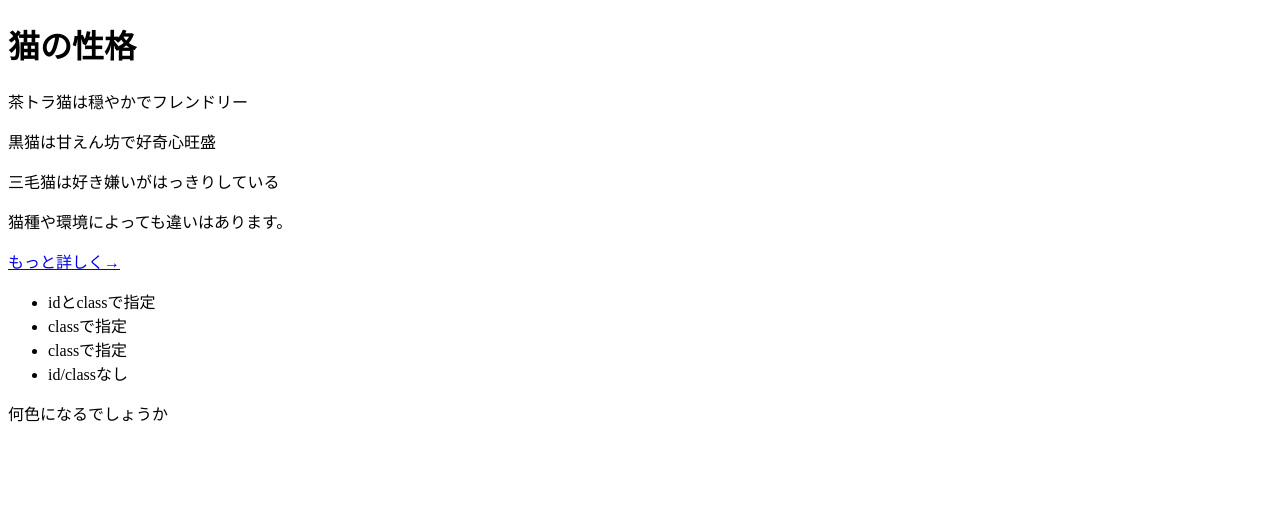
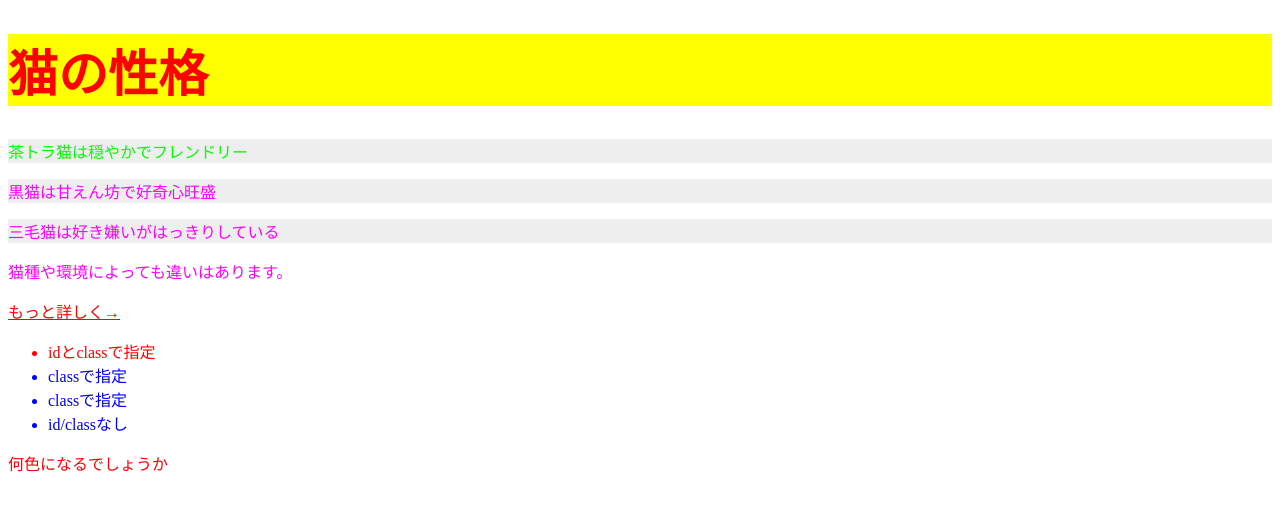
Before and after one commit to kk04260210/S1A321, a plain HTML site: page ensyu/09.html in a window 1280 px wide. Drawn offline with Linux system fonts and the light colour scheme.

Commit message:
Add files via upload

```diff
--- /dev/null
+++ b/ensyu/08.css
@@ -0,0 +1,6 @@
+@charset "UTF-8";
+p {
+    color: #ef626c;
+    font-size: 16px;
+    margin: 20px;
+}
--- /dev/null
+++ b/ensyu/09.css
@@ -0,0 +1,34 @@
+@charset "UTF-8";
+*{
+    color: #00f;
+    font-size: 16px;
+}
+h1 {
+    color: #ff0;
+    background-color: #ff0;
+    font-size: 50px;
+}
+div p {
+    background-color: #eee;
+}
+h1,a {
+    color: #f00;
+}
+li#colorRed{
+    color: #f00;
+}
+li.colorBlue {
+    color: #00f;
+}
+input[type="text"] {
+    background-color: #eee;
+}
+#red {
+    color: #f00;
+}
+.blue {
+    color: #00f;
+}
+p {
+    color: #666;
+}
--- a/ensyu/09.html
+++ b/ensyu/09.html
@@ -3,22 +3,28 @@
   <head>
     <meta charset="UTF-8" />
     <title>セレクタと適用ルール</title>
+    <link rel="stylesheet" href="09.css">
+    <style>
+      p {
+        color: #f0f;
+      }
+    </style>
   </head>
   <body>
     <h1>猫の性格</h1>
     <div>
-      <p>茶トラ猫は穏やかでフレンドリー</p>
+      <p style="color: #0f0;">茶トラ猫は穏やかでフレンドリー</p>
       <p>黒猫は甘えん坊で好奇心旺盛</p>
       <p>三毛猫は好き嫌いがはっきりしている</p>
     </div>
     <p>猫種や環境によっても違いはあります。</p>
     <a href="#">もっと詳しく→</a>
     <ul>
-      <li>idとclassで指定</li>
-      <li>classで指定</li>
-      <li>classで指定</li>
+      <li id="colorRed" class="colorBlue">idとclassで指定</li>
+      <li class="colorBule">classで指定</li>
+      <li class="colorBlue">classで指定</li>
       <li>id/classなし</li>
     </ul>
-    <p>何色になるでしょうか</p>
+    <p id="red" class="blue">何色になるでしょうか</p>
   </body>
 </html>
--- /dev/null
+++ b/ensyu/10.css
@@ -0,0 +1,24 @@
+@charset "UTF-8";
+p {
+    background-color: #eee;
+    width: 360px;
+    height: 100px;
+}
+span {
+    background-color: #00f;
+    color: #fff;
+    width: 180px;
+    height: 50px;
+}
+.blue {
+    color: blue;
+}
+.pink {
+    color: #ff00cc;
+}
+.bg{
+    background-color: #ff0;
+}
+.marker {
+    background-color: #f0c;
+}
--- a/ensyu/11.css
+++ b/ensyu/11.css
@@ -1,6 +1,6 @@
 @charset "UTF-8";
 * {
-    /* ここにGoogle Fontsのfont-family */
+    font-family: 'Shippori Mincho', sans-serif;
 }
 p.gothic {
     font-family: YuGothic, "ヒラギノ角ゴ ProN W3", メイリオ, sans-serif;
@@ -8,3 +8,27 @@ p.gothic {
 p.mincho {
     font-family: YuMincho, "ヒラギノ明朝 ProN", HGS明朝E, serif;
 }
+.fontSize {
+    font-size: 16px;
+}
+.px {
+    font-size: 20px;
+}
+.em {
+    font-size: 2em;
+}
+.normal {
+    font-weight: normal;
+}
+.bold {
+    font-weight: bold;
+}
+p.left {
+    text-align: left;
+}
+p.center {
+    text-align: center;
+}
+p.right {
+    text-align: right;
+}
```
Also changed, not shown: ensyu/08.html (added, +17 -0 lines), ensyu/10.html (+3 -3 lines), ensyu/11.html (+4 -2 lines), index.html (+8 -7 lines), ensyu/img/araki.png (added), ensyu/img/haruto.png (added), ensyu/img/hiramatsu.jpg (added), ensyu/img/hiramatsu.png (added), ensyu/img/hiramatu.jpg (added), ensyu/img/nashi.png (added), portfolio/img/hiramatu.jpg (added), portfolio/img/icon_skill.png, portfolio/img/icon_skill2.png (added).
